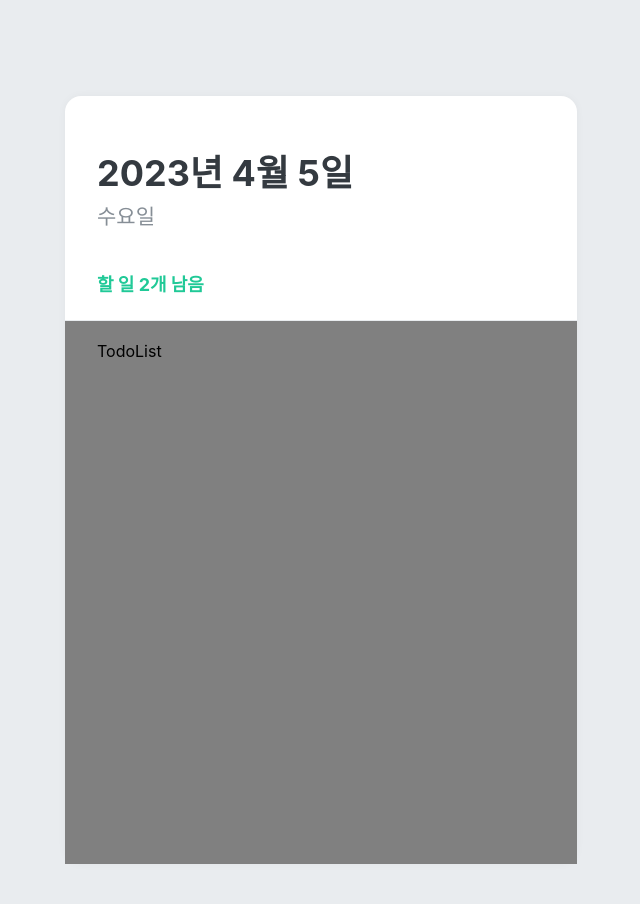
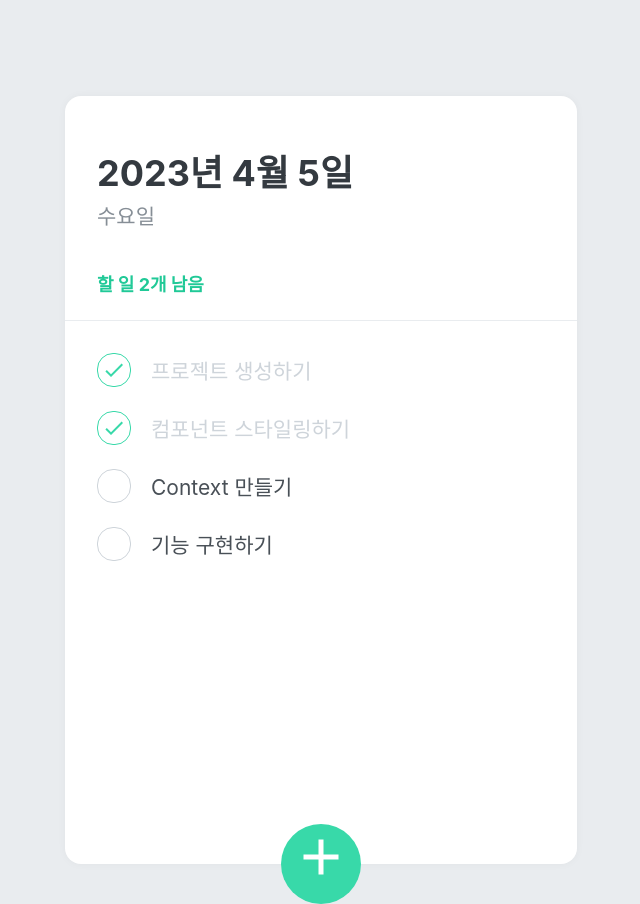
Before and after one commit to moko0428/mashup-todolist, a React (Create React App) app: page / in a window 1280 px wide. Shown: the whole page, without its empty margins (319-959 px from the left). Built offline with nearby package versions, Linux system fonts and the light colour scheme.

Commit message:
컴포넌트 만들기

```diff
--- a/src/App.js
+++ b/src/App.js
@@ -3,6 +3,7 @@
 import TodoTemplate from "./components/TodoTemplate";
 import TodoHead from "./components/TodoHead";
 import TodoList from "./components/TodoList";
+import TodoCreate from "./components/TodoCreate";
 
 const GlobalStyle = createGlobalStyle`
 body {
@@ -16,6 +17,7 @@
       <TodoTemplate>
         <TodoHead />
         <TodoList />
+        <TodoCreate />
       </TodoTemplate>
     </>
   );
--- /dev/null
+++ b/src/components/TodoCreate.js
@@ -0,0 +1,98 @@
+import React, { useState } from "react";
+import { MdAdd } from "react-icons/md";
+import styled, { css } from "styled-components";
+
+const CircleButton = styled.button`
+  background: #38d9a9;
+  &:hover {
+    background: #63e6be;
+  }
+  &:active {
+    background: #20c997;
+  }
+
+  z-index: 5;
+  cursor: pointer;
+  width: 80px;
+  height: 80px;
+  display: block;
+  align-item: center;
+  justify-content: center;
+  font-size: 60px;
+  position: absolute;
+  left: 50%;
+  bottom: 0px;
+  transform: translate(-50%, 50%);
+  color: white;
+  border-radius: 50%;
+  border: none;
+  outline: none;
+  display: felx;
+  align-item: center;
+  justify-content: center;
+
+  transition: 0.125s all ease-in;
+  ${(props) =>
+    props.open &&
+    css`
+      background: #ff6b6b;
+      &:hover {
+        background: #ff8787;
+      }
+      &:active {
+        background: #fa5252;
+      }
+      transform: translate(-50%, 50%) rotate(45deg);
+    `}
+`;
+
+const InsertFormPositioner = styled.div`
+  width: 100%;
+  bottom: 0;
+  left: 0;
+  position: absolute;
+`;
+
+const InsertForm = styled.form`
+  background: #f8f9fa;
+  padding-left: 32px;
+  padding-top: 32px;
+  padding-right: 32px;
+  padding-bottom: 72px;
+
+  border-bottom-left-radius: 16px;
+  border-bottom-right-radius: 16px;
+  border-top: 1px solid #e9ecef;
+`;
+
+const Input = styled.input`
+  padding: 12px;
+  border-radius: 4px;
+  border: 1px solid #dee2e6;
+  width: 100%;
+  outline: none;
+  font-size: 18px;
+  box-sizing: border-box;
+`;
+
+const TodoCreate = () => {
+  const [open, setOpen] = useState(false);
+
+  const onToggle = () => setOpen(!open);
+  return (
+    <>
+      {open && (
+        <InsertFormPositioner>
+          <InsertForm>
+            <Input autoFocus placeholder="할 일을 입력 후, Enter를 누르세요" />
+          </InsertForm>
+        </InsertFormPositioner>
+      )}
+      <CircleButton onClick={onToggle} open={open}>
+        <MdAdd />
+      </CircleButton>
+    </>
+  );
+};
+
+export default TodoCreate;
--- a/src/components/TodoItem.js
+++ b/src/components/TodoItem.js
@@ -1,5 +1,5 @@
 import React from "react";
-import styled from "styled-components";
+import styled, { css } from "styled-components";
 import { MdDone, MdDelete } from "react-icons/md";
 
 const Remove = styled.div`
--- a/src/components/TodoList.js
+++ b/src/components/TodoList.js
@@ -1,16 +1,23 @@
 import React from "react";
 import styled from "styled-components";
+import TodoItem from "./TodoItem";
 
 const TodoListBlock = styled.div`
   flex: 1;
   padding: 20px 32px;
   padding-bottom: 48px;
   overflow-y: auto;
-  background: gray;
 `;
 
 const TodoList = () => {
-  return <TodoListBlock>TodoList</TodoListBlock>;
+  return (
+    <TodoListBlock>
+      <TodoItem text="프로젝트 생성하기" done={true} />
+      <TodoItem text="컴포넌트 스타일링하기" done={true} />
+      <TodoItem text="Context 만들기" done={false} />
+      <TodoItem text="기능 구현하기" done={false} />
+    </TodoListBlock>
+  );
 };
 
 export default TodoList;
```
Also changed, not shown: 1 other file (tests, documents, lock files or other folders).
